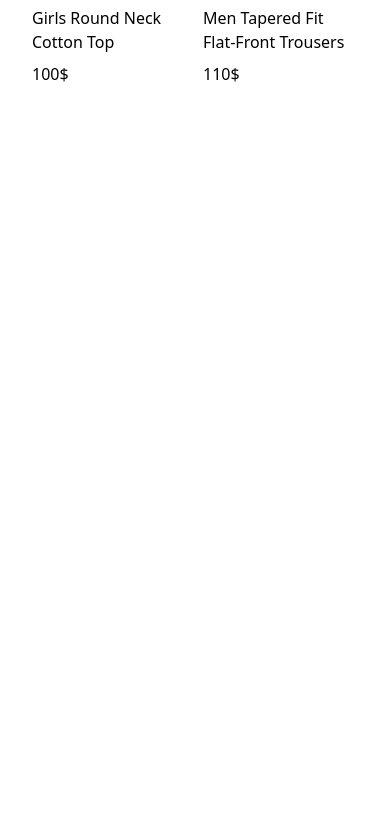
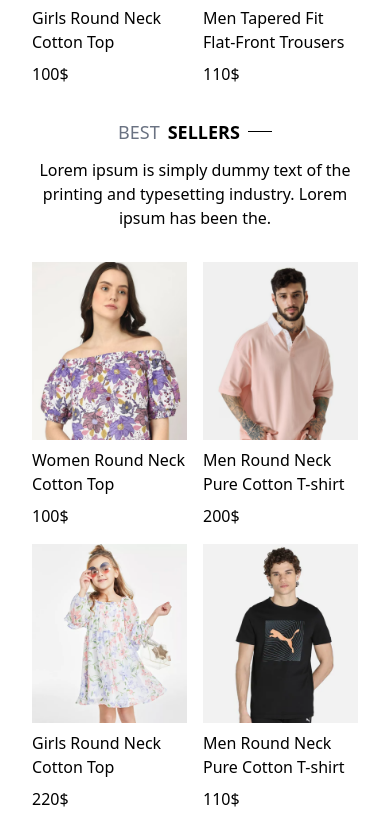
Before and after one commit to SalahHubb/forever-ecommerce, a React (Vite) app in the folder client/: page / in a window 390 px wide. Shown: the part 2173-2998 px from the top of the page. Before the commit the page ends 2259 px from the top, so only its background shows below. Built offline with nearby package versions, Linux system fonts and the light colour scheme.

Commit message:
Add a responsive best seller section

```diff
--- /dev/null
+++ b/client/src/components/BestSellers.jsx
@@ -0,0 +1,41 @@
+import React, { useContext, useEffect, useState } from "react";
+import { ShopContext } from "../context/ShopContext";
+import Title from "./Title";
+import ProductItem from "./ProductItem";
+
+const BestSellers = () => {
+  const { products } = useContext(ShopContext);
+  const [bestSellerProducts, setBestSellerProducts] = useState([]);
+
+  useEffect(() => {
+    setBestSellerProducts(products.filter((item) => item.bestseller === true));
+  }, []);
+  return (
+    <div>
+      {/* header */}
+      <div className="flex flex-col items-center space-y-3 my-8">
+        <Title text1="BEST" text2="SELLERS" />
+        <p className="text-center">
+          Lorem ipsum is simply dummy text of the printing and typesetting
+          industry. Lorem ipsum has been the.
+        </p>
+      </div>
+      {/* body */}
+      <div className="grid grid-cols-2 md:grid-cols-3 lg:grid-cols-5 gap-4">
+        {bestSellerProducts &&
+          bestSellerProducts.map((item) => {
+            return (
+              <ProductItem
+                id={item.id}
+                name={item.name}
+                price={item.price}
+                image={item.image[0]}
+              />
+            );
+          })}
+      </div>
+    </div>
+  );
+};
+
+export default BestSellers;
--- a/client/src/pages/Home.jsx
+++ b/client/src/pages/Home.jsx
@@ -3,12 +3,14 @@ import { products } from "../assets/frontend_assets/assets";
 import { assets } from "../assets/frontend_assets/assets";
 import Hero from "../components/Hero";
 import LatestCollection from "../components/LatestCollection";
+import BestSellers from "../components/BestSellers";
 
 const Home = () => {
   return (
     <div>
       <Hero />
       <LatestCollection />
+      <BestSellers />
     </div>
   );
 };
```
